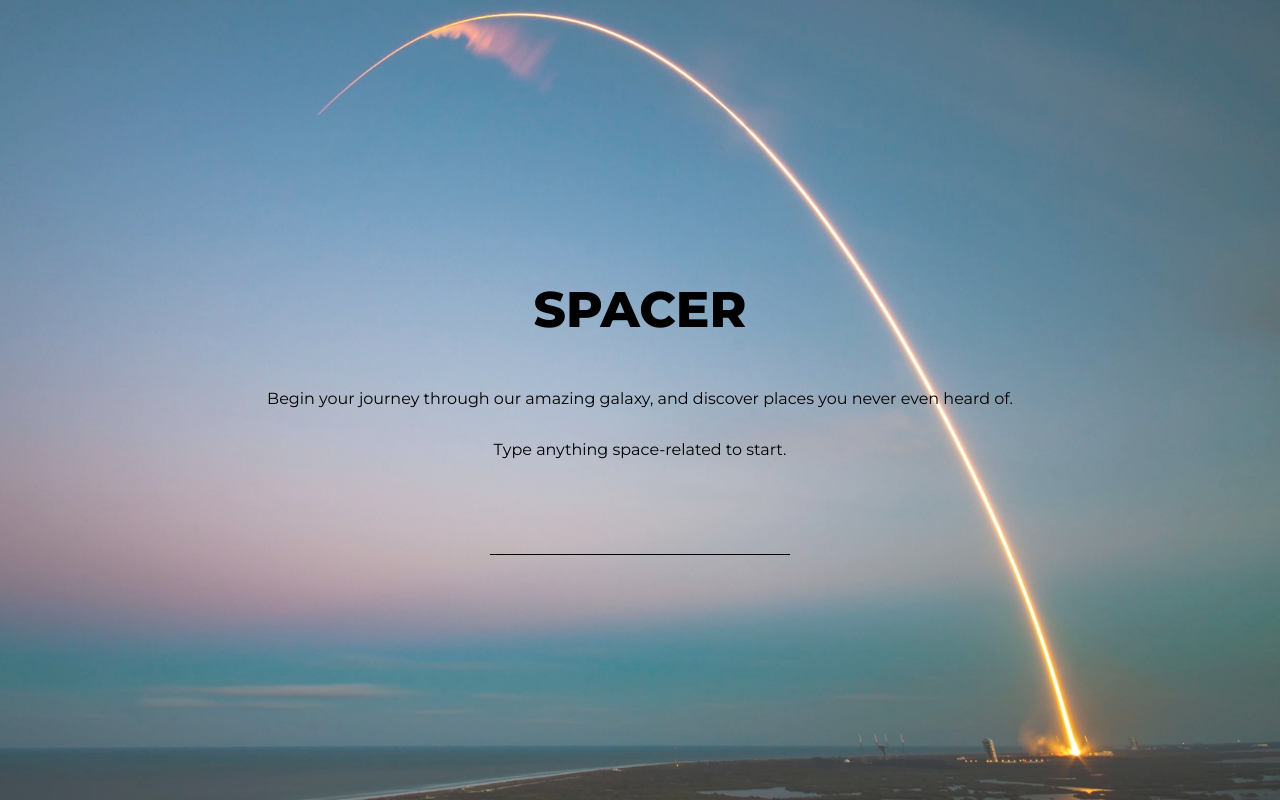
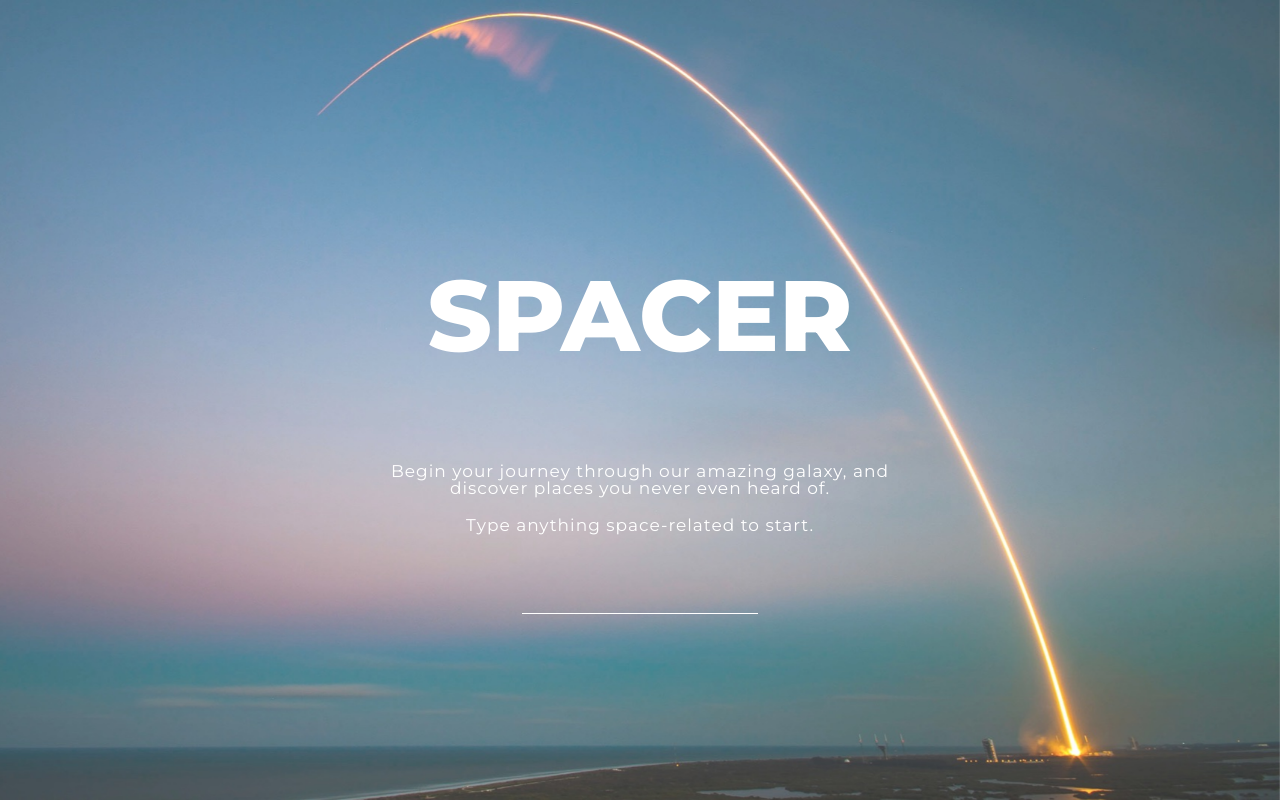
Before and after one commit to grzegorzgebala/vue-project, a Vue app: page / in a window 1280 px wide. Built offline with nearby package versions, Linux system fonts and the light colour scheme.

Commit message:
Finish first state - main site

```diff
--- a/src/App.vue
+++ b/src/App.vue
@@ -1,13 +1,55 @@
 <template>
-  <div class="app">
-    <router-view />
+  <div class="wrapper">
+    <HeroImage />
+    <Claim />
+    <SearchInput v-model="searchValue" @input="handleInput"/>
   </div>
 </template>
+
+<script>
+import axios from 'axios';
+import debounce from 'lodash.debounce';
+import Claim from '@/components/Claim.vue';
+import SearchInput from '@/components/SearchInput.vue';
+import HeroImage from '@/components/HeroImage.vue';
+
+const API = 'https://images-api.nasa.gov/search';
+
+export default {
+  name: 'App',
+  components: {
+    Claim,
+    SearchInput,
+    HeroImage,
+  },
+  data() {
+    return {
+      searchValue: '',
+      results: [],
+    };
+  },
+  methods: {
+    // eslint-disable-next-line
+    handleInput: debounce(function () {
+      console.log(this.searchValue);
+      axios.get(`${API}?q=${this.searchValue}&media_type=image`)
+        .then((response) => {
+          this.results = response.data.collection.items;
+        })
+        .catch((error) => {
+          console.log(error);
+        });
+    }, 500),
+  },
+};
+</script>
 
 <style lang="scss">
   @import url('https://fonts.googleapis.com/css2?family=Montserrat:wght@300;400;600;800&display=swap');
   * {
     box-sizing: border-box;
+    -webkit-font-smoothing: antialiased;
+    -moz-osx-font-smoothing: grayscale;
   }
 
   body {
@@ -16,4 +58,16 @@
     padding: 0;
   }
 
+  .wrapper {
+    display: flex;
+    flex-direction: column;
+    align-items: center;
+    justify-content: center;
+    margin: 0;
+    padding: 30px;
+    width: 100%;
+    height: 100vh;
+    min-height: 100vh;
+  }
+
 </style>
--- a/src/components/Claim.vue
+++ b/src/components/Claim.vue
@@ -24,14 +24,31 @@ export default {
     flex-direction: column;
     justify-content: center;
     align-items: center;
+    color: white;
   }
 
   .claim {
     font-size: 50px;
+
+    @media (min-width: 768px) {
+      font-size: 80px;
+    }
+
+    @media (min-width: 1024px) {
+      font-size: 100px;
+    }
   }
 
-  .subclime {
+  .subclaim {
     font-size: 13px;
     margin: 20px 0 0 0;
+    font-weight: 400;
+
+    @media (min-width: 768px) {
+      font-size: 17px;
+      width: 500px;
+      line-height: 1;
+      letter-spacing: 1px;
+    }
   }
 </style>
--- /dev/null
+++ b/src/components/HeroImage.vue
@@ -0,0 +1,33 @@
+<template>
+  <div class="heroImage" />
+</template>
+
+<script>
+export default {
+  name: 'HeroImage',
+};
+</script>
+
+<style lang="scss" scoped>
+  .heroImage {
+    position: fixed;
+    width: 100%;
+    height: 100vh;
+    top: 0;
+    z-index: -1;
+    background-image: url('../assets/heroimage.jpg');
+    background-repeat: none;
+    background-size: cover;
+    background-position: 80% 0%;
+  }
+
+  .heroImage::after {
+    content: '';
+    background: rgba(0,0,0, .2);
+    position: absolute;
+    top: 0;
+    left: 0;
+    z-index: 1;
+    width: 100%;
+  }
+</style>
--- a/src/components/SearchInput.vue
+++ b/src/components/SearchInput.vue
@@ -1,32 +1,49 @@
 <template>
-  <div class="searchWrapper">
   <input
     id="search"
     name="search"
-      v-model="searchValue"
-      @input="handleInput"
+    :value="value"
+    @input="handleChange"
   />
-  </div>
 </template>
 
 <script>
 export default {
   name: 'SearchInput',
+  props: {
+    value: {
+      type: String,
+      required: true,
+    },
+  },
+  methods: {
+    handleChange(e) {
+      this.$emit('input', e.target.value);
+    },
+  },
 };
 </script>
 
 <style lang="scss" scoped>
-  .searchWrapper {
+  input {
     display: flex;
-    flex-direction: column;
-    width: 300px;
     margin-top: 50px;
-
-    input {
+    text-align: center;
+    font-size: 18px;
+    font-weight: 300;
+    color: white;
     height: 30px;
     border: 0;
     background: none;
-      border-bottom: 1px solid black;
+    border-bottom: 1px solid white;
+    transition: box-shadow .3s ease-out;
+
+    @media (min-width: 1024px) {
+      font-weight: 400;
     }
   }
+  input:focus {
+    outline: none;
+    box-shadow: 0 10px 20px -8px rgba(255, 255, 255, .5);
+  }
 </style>
--- a/src/main.js
+++ b/src/main.js
@@ -1,10 +1,8 @@
 import Vue from 'vue';
 import App from './App.vue';
-import router from './router';
 
 Vue.config.productionTip = false;
 
 new Vue({
-  router,
   render: (h) => h(App),
 }).$mount('#app');
--- a/src/router/index.js
+++ /dev/null
@@ -1,15 +0,0 @@
-import Vue from 'vue';
-import Router from 'vue-router';
-import Search from '../views/Search.vue';
-
-Vue.use(Router);
-
-export default new Router({
-  routes: [
-    {
-      path: '/',
-      name: 'Search',
-      component: Search,
-    },
-  ],
-});
--- a/src/views/Search.vue
+++ /dev/null
@@ -1,59 +0,0 @@
-<template>
-  <div class="wrapper">
-    <Claim />
-    <SearchInput />
-  </div>
-</template>
-
-<script>
-import axios from 'axios';
-import debounce from 'lodash.debounce';
-import Claim from '@/components/Claim.vue';
-import SearchInput from '@/components/SearchInput.vue';
-
-const API = 'https://images-api.nasa.gov/search';
-
-export default {
-  name: 'Search',
-  components: {
-    Claim,
-    SearchInput,
-  },
-  data() {
-    return {
-      searchValue: '',
-      results: [],
-    };
-  },
-  methods: {
-    // eslint-disable-next-line
-    handleInput: debounce(function () {
-      axios.get(`${API}?q=${this.searchValue}&media_type=image`)
-        .then((response) => {
-          this.results = response.data.collection.items;
-        })
-        .catch((error) => {
-          console.log(error);
-        });
-    }, 500),
-  },
-};
-</script>
-
-<style lang="scss" scoped>
-  .wrapper {
-    display: flex;
-    flex-direction: column;
-    align-items: center;
-    justify-content: center;
-    margin: 0;
-    padding: 30px;
-    width: 100%;
-    height: 100vh;
-    background-image: url('../assets/heroimage.jpg');
-    background-repeat: none;
-    background-size: cover;
-    background-position: 80% 0%;
-  }
-
-</style>
```
Lines whose indentation alone changed are shown as unchanged.
